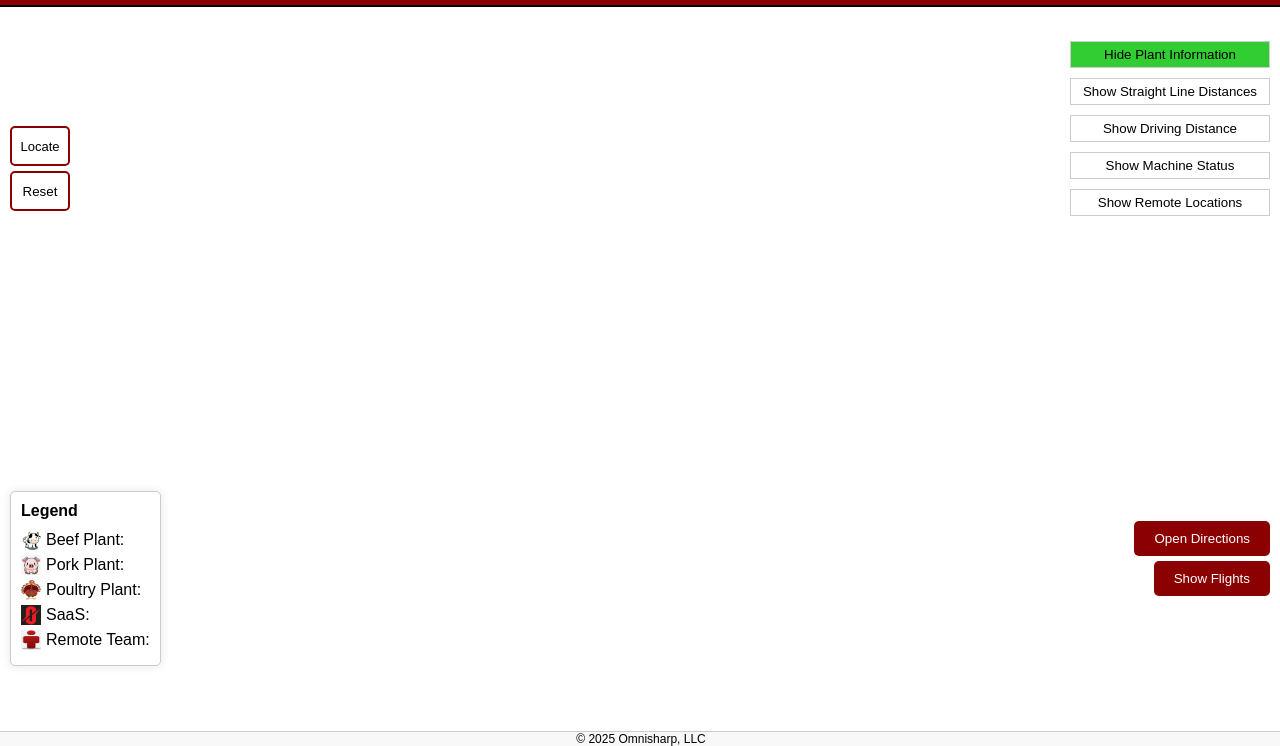
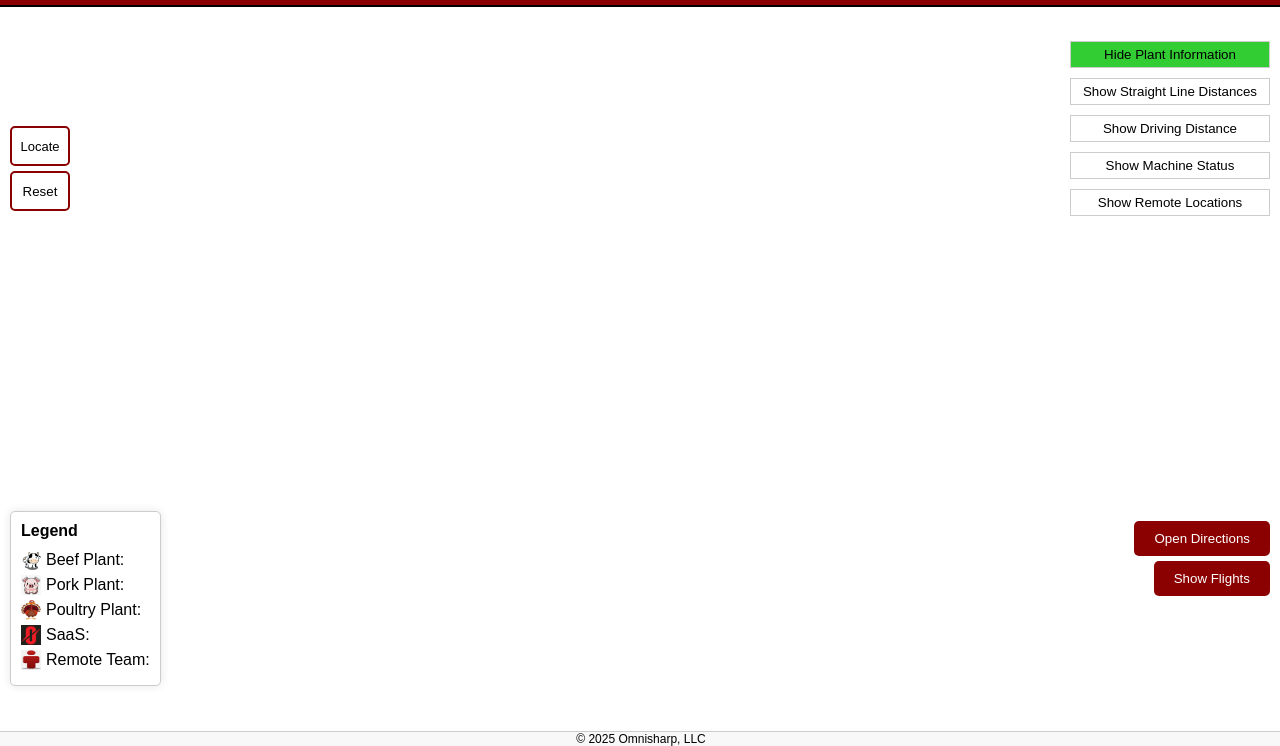
Before and after one commit to carston-star/OmniMap, a plain HTML site: page index2.html in a window 1280 px wide. Shown: the part 54-800 px from the top of the page. Drawn offline with nearby package versions, Linux system fonts and the light colour scheme; a script that the page names is missing.

Commit message:
Updated ReadMe to capture recent changes.

```diff
--- a/style.css
+++ b/style.css
@@ -90,7 +90,7 @@ footer p {
 /* Styles for the legend */
 .legend {
   position: absolute;
-  bottom: 80px; /* Move the legend up */
+  bottom: 60px; /* Lowered a bit to account for reduced footer height */
   left: 10px;
   background-color: white;
   padding: 10px;
```
Also changed, not shown: ReadMe.md.
